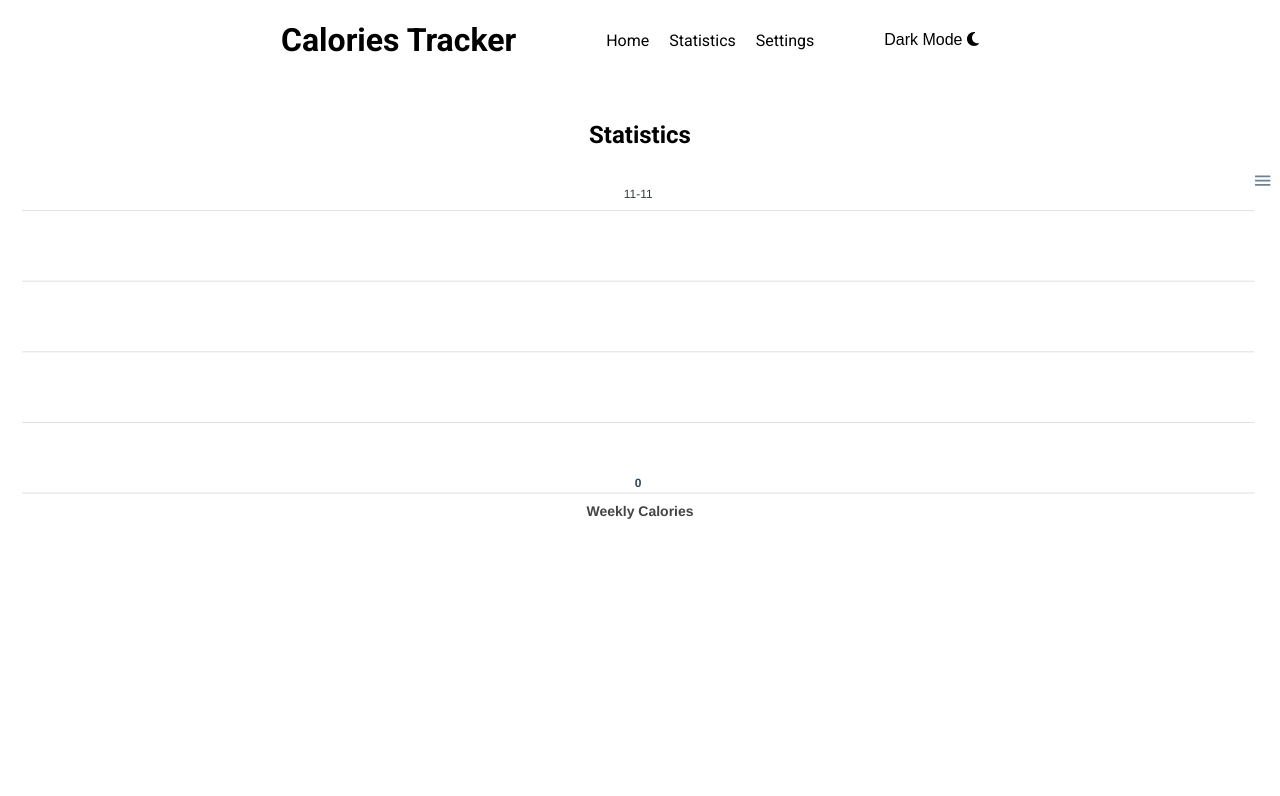
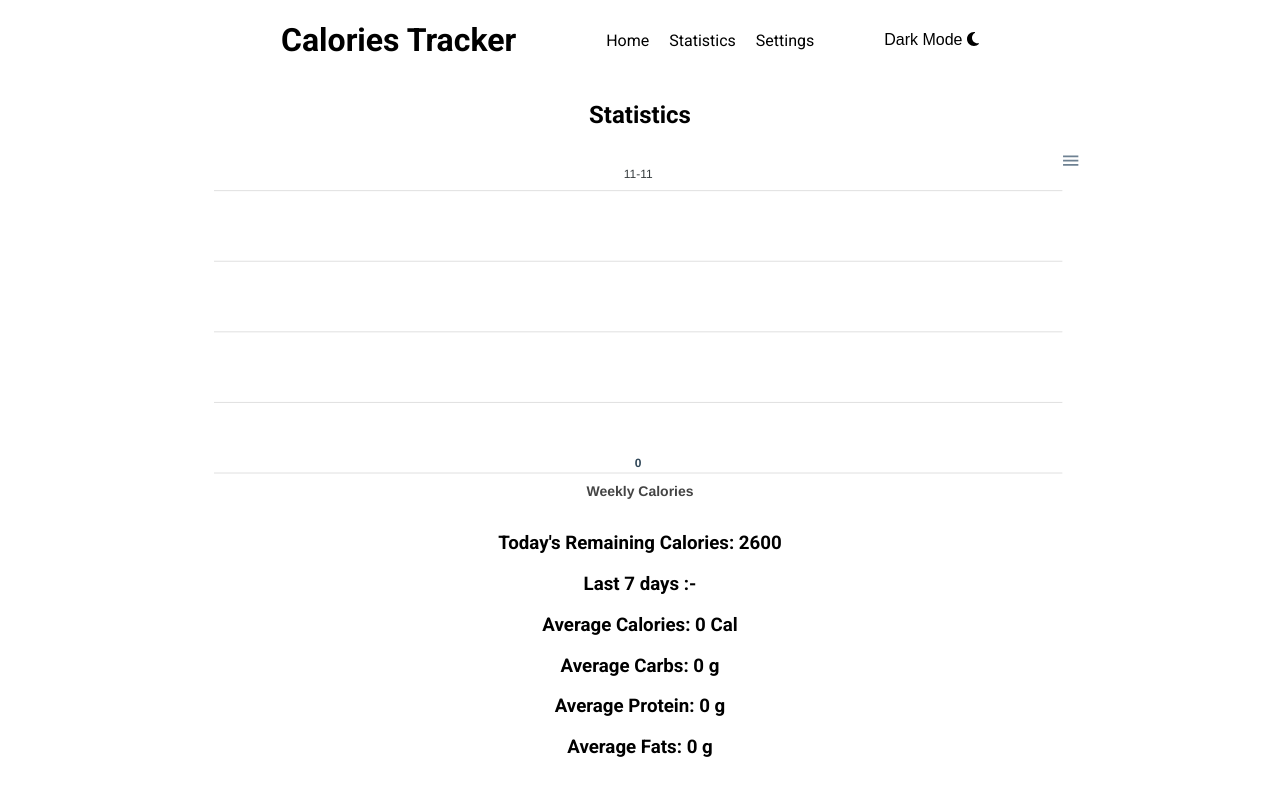
Before and after one commit to priyamkumar/Calories-Tracker, a React (Vite) app: page / in a window 1280 px wide. Both pictures are taken after a click on the item "Statistics". Shown: the top 796 px of the page. Built offline with nearby package versions, Linux system fonts and the light colour scheme.

Commit message:
added weekly averages

```diff
--- a/src/App.css
+++ b/src/App.css
@@ -214,6 +214,19 @@ main {
 }
 
 .statisticsHeading {
-  margin-top: 40px;
   text-align: center;
 }
+
+#chart-container {
+  display: flex;
+  justify-content: center;
+  align-items: center;
+}
+
+#chart {
+  width: 70%;
+}
+
+.average-cal {
+  text-align: center;
+}
--- a/src/Components/Home.jsx
+++ b/src/Components/Home.jsx
@@ -67,13 +67,13 @@ export default function CaloriesToday() {
       <div className="home">
         <div className="calories">
           <div className="calories-consumed">
-            <input
+            <label htmlFor="caloriesDate">Date : <input
               type="date"
               max={today}
               name="caloriesDate"
               value={date}
               onChange={handleDate}
-            />
+            /></label>
             <ProgressBar data={data} />
             <h2>
               {data.calories} of {data.calorieGoal} Cal
--- a/src/Components/Statistics.jsx
+++ b/src/Components/Statistics.jsx
@@ -1,6 +1,7 @@
 import React, { useState } from "react";
 import StatisticsHeading from "./StatisticsHeader";
 import StatisticsBarChart from "./StatisticsBarChart";
+import StatisticsAverages from "./StatisticsAverages";
 
 export default function Statistics() {
 
@@ -8,6 +9,7 @@ export default function Statistics() {
     <div className="stats">
       <StatisticsHeading />
       <StatisticsBarChart />
+      <StatisticsAverages />
     </div>
   );
 }
--- /dev/null
+++ b/src/Components/StatisticsAverages.jsx
@@ -0,0 +1,39 @@
+import React from "react";
+
+export default function StatisticsAverages() {
+  let today = new Date().toISOString().split("T")[0];
+  let todayData = JSON.parse(localStorage.getItem(today));
+  let remainingCal = todayData.calorieGoal - todayData.calories
+
+  let allDates = JSON.parse(localStorage.getItem("allDates"));
+  let barDates = allDates.sort((a, b) => b.split("-")[0] - a.split("-")[0]);
+  barDates = allDates.sort((a, b) => b.split("-")[1] - a.split("-")[1]);
+  barDates = allDates.sort((a, b) => b.split("-")[2] - a.split("-")[2]);
+  barDates = barDates.slice(0, 7).reverse();
+  let barData = barDates.map((el) => JSON.parse(localStorage.getItem(el)));
+  let calories = barData.map((el) => el.calories);
+  let carbs = barData.map((el) => el.carbs);
+  let protein = barData.map((el) => el.protein);
+  let fats = barData.map((el) => el.fats);
+  let averageWeekCal = Math.round(
+    calories.reduce((acc, cur) => acc + cur, 0) / 7
+  );
+  let averageWeekCarbs = Math.round(
+    carbs.reduce((acc, cur) => acc + cur, 0) / 7
+  );
+  let averageWeekProtein = Math.round(
+    protein.reduce((acc, cur) => acc + cur, 0) / 7
+  );
+  let averageWeekFats = Math.round(fats.reduce((acc, cur) => acc + cur, 0) / 7);
+
+  return (
+    <div className="average-cal">
+      <h3>Today's Remaining Calories: {remainingCal > 0 ? remainingCal : 0}</h3>
+      <h3>Last 7 days :-</h3>
+      <h3>Average Calories: {averageWeekCal} Cal</h3>
+      <h3>Average Carbs: {averageWeekCarbs} g</h3>
+      <h3>Average Protein: {averageWeekProtein} g</h3>
+      <h3>Average Fats: {averageWeekFats} g</h3>
+    </div>
+  );
+}
--- a/src/Components/StatisticsBarChart.jsx
+++ b/src/Components/StatisticsBarChart.jsx
@@ -25,7 +25,6 @@ export default function StatisticsBarChart() {
       },
       plotOptions: {
         bar: {
-          borderRadius: 10,
           columnWidth: "25%",
           dataLabels: {
             position: "top",
@@ -96,7 +95,7 @@ export default function StatisticsBarChart() {
   });
 
   return (
-    <div>
+    <div id="chart-container">
       <div id="chart">
         <Chart
           options={data.options}
```
